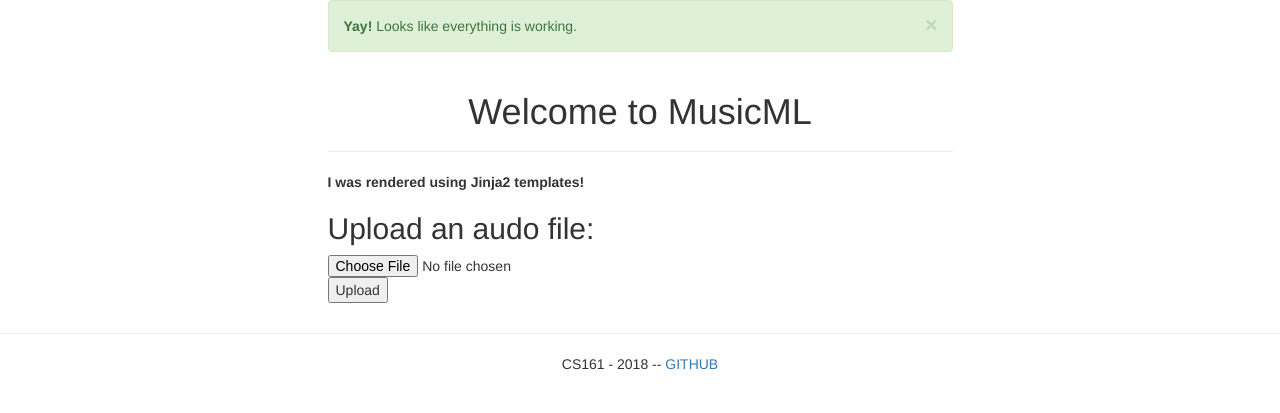
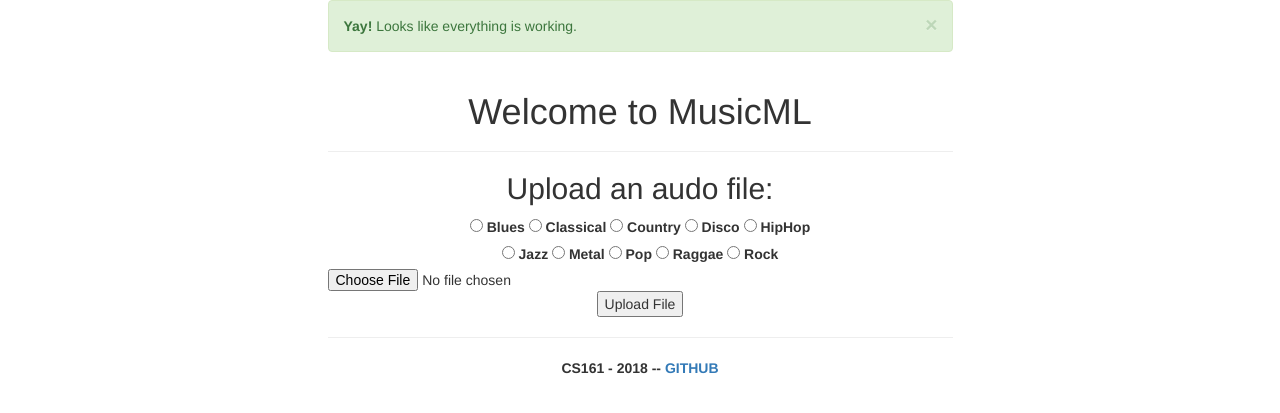
Before and after one commit to tholsapp/MusicML, a Flask app: template music_ml_frontend/templates/index.html in a window 1280 px wide. Shown: the top 413 px of the page. Run offline with Flask 2, Linux system fonts and the light colour scheme; the template is opened without the code that fills it, so the values that code supplies are empty; some libraries are stand-ins or nearby versions.

Commit message:
Demo Ready Commit
* Completed end-to-end of project
* Web server allows user to upload file, specify genre and upload,
  the user is redirected to another page with the results of the
  trained model created during setup
* Changes have also been made to simplify the setup process
* Testing and User related code have been seperated to allow for more
  testing while preventing breaking the front end
* Other changes are required, but later commits will fix those issues
  @see issues board

```diff
--- a/config.py
+++ b/config.py
@@ -14,6 +14,11 @@
             "/music_ml_backend/resources/data/formatted/genres"
     FEATURE_DATASET_SRC = ROOT_SRC + \
             "/music_ml_backend/ml/data/audio_features.csv"
+
+    FLASK_FEATURE_DATASET_SRC = FEATURE_DATASET_SRC
+
+    FLASK_MODEL_SRC =  ROOT_SRC + \
+            "/music_ml_backend/ml/data/flask_model.pkl"
 
     KNN_MODEL_SRC = ROOT_SRC + \
             "/music_ml_backend/ml/data/knn_model.pkl"
--- a/manage.py
+++ b/manage.py
@@ -36,9 +36,20 @@
 
 
 @manager.command
-def setup():
+def flask_setup():
     # convert the raw data into a format we can use
     convert_au_to_wav()
+
+    # extract all features from data
+    extract_and_save_features(
+            MusicMLConfig.FLASK_FEATURE_DATASET_SRC,
+            MusicMLConfig.FORMATTED_DATA_SRC
+            )
+
+    train_and_save_model(
+            MusicMLConfig.FLASK_MODEL_SRC,
+            MusicMLConfig.FLASK_FEATURE_DATASET_SRC
+            )
 
 
 @manager.command
@@ -55,10 +66,10 @@
 
 @manager.command
 def test():
-    #test_knn(MusicMLConfig.FEATURE_DATASET_SRC)
+    test_knn(MusicMLConfig.FEATURE_DATASET_SRC)
     test_rft(MusicMLConfig.FEATURE_DATASET_SRC)
-    #test_svc(MusicMLConfig.FEATURE_DATASET_SRC)
-    #test_mlp(MusicMLConfig.FEATURE_DATASET_SRC)
+    test_svc(MusicMLConfig.FEATURE_DATASET_SRC)
+    test_mlp(MusicMLConfig.FEATURE_DATASET_SRC)
 
 
 if __name__ == "__main__":
--- a/music_ml_backend/util/ml_util.py
+++ b/music_ml_backend/util/ml_util.py
@@ -3,7 +3,6 @@
 import pandas as pd
 
 log = logging.getLogger(__name__)
-
 
 
 def read_features(path):
--- a/music_ml_frontend/templates/index.html
+++ b/music_ml_frontend/templates/index.html
@@ -7,19 +7,38 @@
     <strong>Yay!</strong> Looks like everything is working.
 </div>
 
-<div class="page-header text-center">
-    <h1> Welcome to MusicML </h1>
+<div class="text-center">
+    <div class="page-header">
+        <h1> Welcome to MusicML </h1>
+    </div>
+
+    <h2> Upload an audo file: </h2>
+
+    <form  method="post" enctype="multipart/form-data" >
+        <input type="radio" name="genres" id="blues" value="blues"/>
+        <label for="blues">Blues</label>
+        <input type="radio"  name="genres" id="classical" value="classical"/>
+        <label for="classical">Classical</label>
+        <input type="radio"  name="genres" id="country" value="country"/>
+        <label for="country">Country</label>
+        <input type="radio"  name="genres" id="disco" value="disco"/>
+        <label for="disco">Disco</label>
+        <input type="radio"  name="genres" id="hiphop" value="hiphop"/>
+        <label for="hiphop">HipHop</label>
+        <br>
+        <input type="radio"  name="genres" id="jazz" value="jazz"/>
+        <label for="jazz">Jazz</label>
+        <input type="radio"  name="genres" id="metal" value="metal"/>
+        <label for="metal">Metal</label>
+        <input type="radio"  name="genres" id="pop" value="pop"/>
+        <label for="pop">Pop</label>
+        <input type="radio"  name="genres" id="raggae" value="raggae"/>
+        <label for="raggae">Raggae</label>
+        <input type="radio"  name="genres" id="rock" value="rock"/>
+        <label for="rock">Rock</label>
+
+        <input type="file" name="file"/>
+        <input type="submit" value="Upload File" />
+    </form>
 </div>
-
-
-<b>I was rendered using Jinja2 templates!</b>
-
-
-<h2> Upload an audo file: </h2>
-<form method="post" enctype="multipart/form-data" >
-    <p><input type=file name=file>
-       <input type=submit value=Upload>
-</form>
-
-
 {% endblock %}
--- a/music_ml_frontend/templates/layout.html
+++ b/music_ml_frontend/templates/layout.html
@@ -22,13 +22,15 @@
     </div>
 </div>
 
-
 <!-- Footer -->
-<div class="footer text-center">
+<div class="row">
+    <div class="text-center">
+        <div class="col-md-6 col-md-offset-3">
             <hr>
-		<p>CS161 - 2018 --
-			<a href="https://github.com/tholsapp/MusicML">  GITHUB</a></p>
+            <p><strong>CS161 - 2018 -- <a href="https://github.com/tholsapp/MusicML">GITHUB</a></strong></p>
             </hr>
+        </div>
+    </div>
 </div>
 
 {% endblock %}
```
Also changed, not shown: music_ml_backend/ml/extract_features.py (+33 -3 lines), music_ml_backend/ml/music_ml.py (+18 -1 lines), music_ml_backend/ml/train_model.py (+19 -4 lines), music_ml_frontend/music_ml.py (+17 -10 lines), music_ml_frontend/templates/classifier.html (added, +42 -0 lines), requirements.txt (+46 -51 lines). Lines whose indentation alone changed are shown as unchanged.
